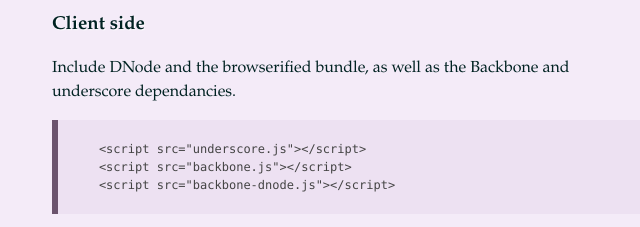
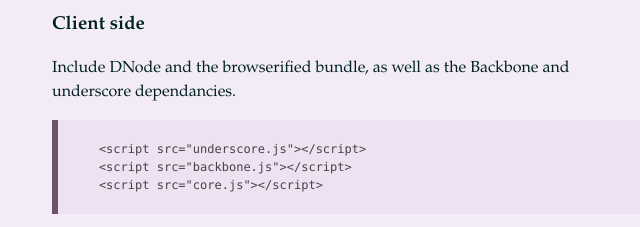
Before and after one commit to sorensen/backbone-dnode, a plain HTML site: page index.html in a window 1280 px wide. Shown: the part 2480-2707 px from the top of the page, 6-646 px from the left. Drawn offline with Linux system fonts and the light colour scheme.

Commit message:
Correcting docs.

```diff
--- a/index.html
+++ b/index.html
@@ -248,7 +248,7 @@
 
     &lt;script src="underscore.js"&gt;&lt;/script&gt;
     &lt;script src="backbone.js"&gt;&lt;/script&gt;
-    &lt;script src="backbone-dnode.js"&gt;&lt;/script&gt;
+    &lt;script src="core.js"&gt;&lt;/script&gt;
     </pre>
 
     <p>
```
